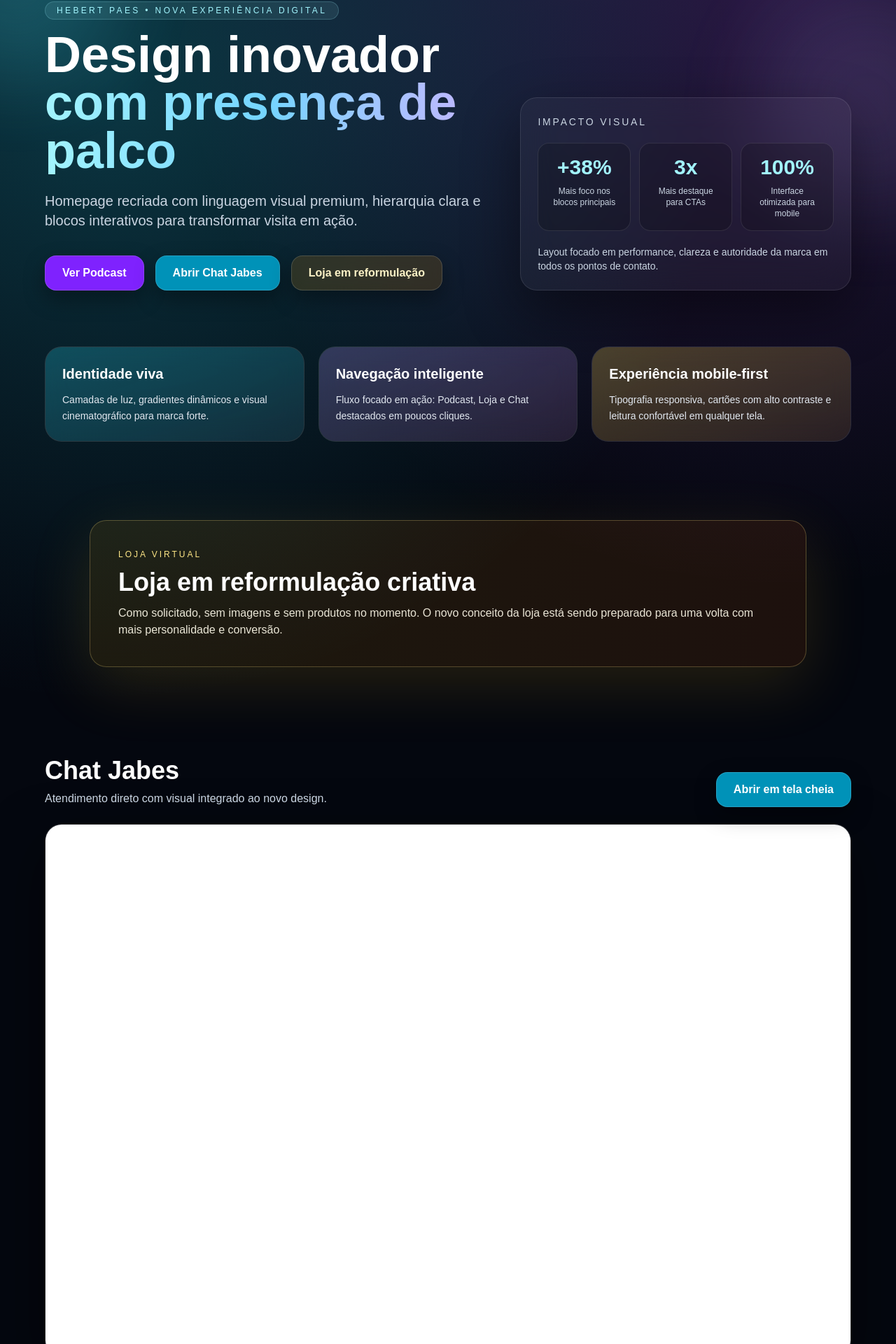
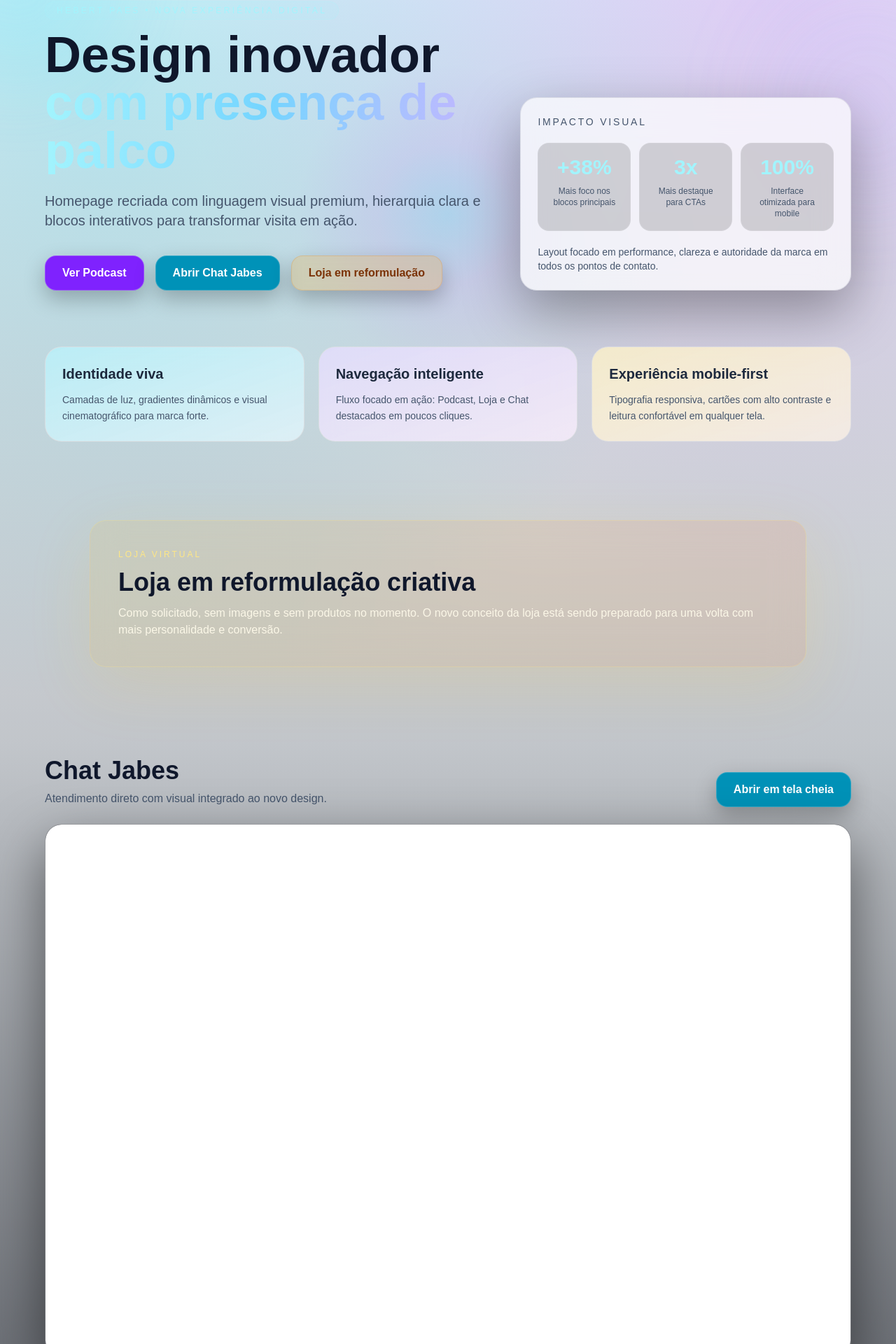
Before and after one commit to hebertpaes/hebertpaes-portfolio, a Next.js app: page / in a window 1280 px wide. Shown: the part 94-2014 px from the top of the page at 70% size. Built offline with nearby package versions, Linux system fonts and the light colour scheme.

Commit message:
feat: add bold glassmorphism theme and cursor microinteractions

```diff
--- a/app/page.tsx
+++ b/app/page.tsx
@@ -1,9 +1,9 @@
 "use client";
 
-import { useEffect } from "react";
+import { useEffect, useState } from "react";
 
 const ctaClass =
-  "inline-flex items-center justify-center rounded-2xl px-6 py-3 font-semibold transition-all duration-300 hover:-translate-y-0.5 shadow-[0_12px_30px_rgba(0,0,0,0.35)] border border-white/15 backdrop-blur-sm";
+  "inline-flex items-center justify-center rounded-2xl px-6 py-3 font-semibold transition-all duration-300 hover:-translate-y-0.5 shadow-[0_12px_30px_rgba(0,0,0,0.25)] border backdrop-blur-sm";
 
 const experiencePillars = [
   {
@@ -30,7 +30,15 @@ const metrics = [
 ];
 
 export default function Home() {
+  const [isLight, setIsLight] = useState(false);
+
   useEffect(() => {
+    const media = window.matchMedia("(prefers-color-scheme: light)");
+    const applyTheme = () => setIsLight(media.matches);
+
+    applyTheme();
+    media.addEventListener("change", applyTheme);
+
     const elements = document.querySelectorAll<HTMLElement>("[data-reveal]");
 
     const observer = new IntersectionObserver(
@@ -45,13 +53,46 @@ export default function Home() {
     );
 
     elements.forEach((el) => observer.observe(el));
-    return () => observer.disconnect();
+
+    const handleMouseMove = (event: MouseEvent) => {
+      document.documentElement.style.setProperty("--cursor-x", `${event.clientX}px`);
+      document.documentElement.style.setProperty("--cursor-y", `${event.clientY}px`);
+    };
+
+    window.addEventListener("mousemove", handleMouseMove);
+
+    return () => {
+      media.removeEventListener("change", applyTheme);
+      observer.disconnect();
+      window.removeEventListener("mousemove", handleMouseMove);
+    };
   }, []);
 
+  const themeClasses = isLight
+    ? {
+        main: "bg-slate-100 text-slate-900",
+        card: "border-slate-800/10 bg-white/70 text-slate-800",
+        softText: "text-slate-600",
+        email: "text-cyan-700 hover:text-cyan-600",
+        ctaPrimary: "bg-violet-600 hover:bg-violet-500 text-white border-white/20",
+        ctaChat: "bg-cyan-600 hover:bg-cyan-500 text-white border-white/20",
+        ctaShop: "bg-amber-500/20 hover:bg-amber-500/30 text-amber-900 border-amber-600/20",
+      }
+    : {
+        main: "bg-[#04070f] text-white",
+        card: "border-white/10 bg-white/[0.05] text-white",
+        softText: "text-slate-300",
+        email: "text-cyan-300 hover:text-cyan-200",
+        ctaPrimary: "bg-violet-600 hover:bg-violet-500 text-white border-white/15",
+        ctaChat: "bg-cyan-600 hover:bg-cyan-500 text-white border-white/15",
+        ctaShop: "bg-amber-500/15 hover:bg-amber-500/25 text-amber-100 border-amber-300/20",
+      };
+
   return (
-    <main className="relative min-h-screen overflow-hidden bg-[#04070f] text-white">
+    <main className={`relative min-h-screen overflow-hidden transition-colors duration-500 ${themeClasses.main}`}>
       <div className="pointer-events-none absolute inset-0 bg-[radial-gradient(circle_at_12%_8%,rgba(34,211,238,0.25),transparent_34%),radial-gradient(circle_at_88%_2%,rgba(168,85,247,0.24),transparent_32%),radial-gradient(circle_at_50%_100%,rgba(251,191,36,0.18),transparent_28%)]" />
-      <div className="pointer-events-none absolute inset-0 bg-[linear-gradient(to_bottom,transparent_0%,rgba(4,7,15,0.2)_45%,rgba(4,7,15,0.85)_100%)]" />
+      <div className="pointer-events-none absolute inset-0 bg-[linear-gradient(to_bottom,transparent_0%,rgba(4,7,15,0.2)_45%,rgba(4,7,15,0.78)_100%)]" />
+      <div className="pointer-events-none absolute inset-0 cursor-glow" />
 
       <div className="pointer-events-none absolute left-[-120px] top-[-80px] h-72 w-72 rounded-full bg-cyan-300/20 blur-3xl animate-pulse" />
       <div className="pointer-events-none absolute right-[-120px] top-20 h-80 w-80 rounded-full bg-violet-300/20 blur-3xl animate-pulse [animation-delay:600ms]" />
@@ -68,35 +109,35 @@ export default function Home() {
                 com presença de palco
               </span>
             </h1>
-            <p className="mt-6 max-w-2xl text-base text-slate-300 md:text-xl">
+            <p className={`mt-6 max-w-2xl text-base md:text-xl ${themeClasses.softText}`}>
               Homepage recriada com linguagem visual premium, hierarquia clara e blocos interativos para transformar
               visita em ação.
             </p>
 
             <div className="mt-9 flex flex-wrap gap-4">
-              <a href="/podcast" className={`${ctaClass} bg-violet-600 hover:bg-violet-500`}>
+              <a href="/podcast" className={`${ctaClass} ${themeClasses.ctaPrimary}`}>
                 Ver Podcast
               </a>
-              <a href="#chat" className={`${ctaClass} bg-cyan-600 hover:bg-cyan-500`}>
+              <a href="#chat" className={`${ctaClass} ${themeClasses.ctaChat}`}>
                 Abrir Chat Jabes
               </a>
-              <a href="#loja" className={`${ctaClass} bg-amber-500/15 text-amber-100 hover:bg-amber-500/25`}>
+              <a href="#loja" className={`${ctaClass} ${themeClasses.ctaShop}`}>
                 Loja em reformulação
               </a>
             </div>
           </div>
 
-          <div className="rounded-3xl border border-white/10 bg-white/[0.04] p-6 backdrop-blur-xl shadow-[0_30px_80px_rgba(0,0,0,0.45)]">
-            <p className="text-sm uppercase tracking-[0.2em] text-slate-300">Impacto visual</p>
+          <div className={`rounded-3xl border p-6 backdrop-blur-xl shadow-[0_30px_80px_rgba(0,0,0,0.35)] ${themeClasses.card}`}>
+            <p className={`text-sm uppercase tracking-[0.2em] ${themeClasses.softText}`}>Impacto visual</p>
             <div className="mt-5 grid grid-cols-3 gap-3">
               {metrics.map((item) => (
-                <div key={item.label} className="rounded-2xl border border-white/10 bg-black/20 p-4 text-center">
+                <div key={item.label} className="rounded-2xl border border-white/10 bg-black/15 p-4 text-center dark:bg-black/20">
                   <p className="text-2xl font-black text-cyan-200 md:text-3xl">{item.value}</p>
-                  <p className="mt-2 text-xs text-slate-300">{item.label}</p>
+                  <p className={`mt-2 text-xs ${themeClasses.softText}`}>{item.label}</p>
                 </div>
               ))}
             </div>
-            <p className="mt-5 text-sm text-slate-300">
+            <p className={`mt-5 text-sm ${themeClasses.softText}`}>
               Layout focado em performance, clareza e autoridade da marca em todos os pontos de contato.
             </p>
           </div>
@@ -108,18 +149,18 @@ export default function Home() {
           {experiencePillars.map((pillar) => (
             <article
               key={pillar.label}
-              className="group relative overflow-hidden rounded-3xl border border-white/10 bg-white/[0.05] p-6 backdrop-blur-lg transition-all duration-300 hover:-translate-y-1 hover:border-cyan-200/30"
+              className={`group relative overflow-hidden rounded-3xl border p-6 backdrop-blur-lg transition-all duration-300 hover:-translate-y-1 hover:border-cyan-200/30 ${themeClasses.card}`}
             >
               <div className={`absolute inset-0 -z-10 bg-gradient-to-br ${pillar.color} opacity-70`} />
-              <h2 className="text-xl font-bold text-white transition-colors group-hover:text-cyan-100">{pillar.label}</h2>
-              <p className="mt-3 text-sm leading-relaxed text-slate-200">{pillar.text}</p>
+              <h2 className="text-xl font-bold transition-colors group-hover:text-cyan-100">{pillar.label}</h2>
+              <p className={`mt-3 text-sm leading-relaxed ${themeClasses.softText}`}>{pillar.text}</p>
             </article>
           ))}
         </div>
       </section>
 
       <section data-reveal id="loja" className="reveal relative px-4 py-16">
-        <div className="mx-auto max-w-5xl rounded-3xl border border-amber-200/25 bg-gradient-to-r from-amber-400/10 to-orange-500/10 p-8 shadow-[0_25px_90px_rgba(251,191,36,0.14)] md:p-10">
+        <div className="mx-auto max-w-5xl rounded-3xl border border-amber-200/25 bg-gradient-to-r from-amber-400/10 to-orange-500/10 p-8 shadow-[0_25px_90px_rgba(251,191,36,0.14)] backdrop-blur-xl md:p-10">
           <p className="text-xs uppercase tracking-[0.25em] text-amber-200">Loja virtual</p>
           <h2 className="mt-3 text-3xl font-black md:text-4xl">Loja em reformulação criativa</h2>
           <p className="mt-3 text-amber-50/90">
@@ -134,24 +175,24 @@ export default function Home() {
           <div className="mb-6 flex flex-col gap-4 md:flex-row md:items-end md:justify-between">
             <div>
               <h2 className="text-4xl font-bold">Chat Jabes</h2>
-              <p className="mt-2 text-slate-300">Atendimento direto com visual integrado ao novo design.</p>
+              <p className={`mt-2 ${themeClasses.softText}`}>Atendimento direto com visual integrado ao novo design.</p>
             </div>
-            <a href="/openclaw/chat" className={`${ctaClass} bg-cyan-600 hover:bg-cyan-500`}>
+            <a href="/openclaw/chat" className={`${ctaClass} ${themeClasses.ctaChat}`}>
               Abrir em tela cheia
             </a>
           </div>
 
-          <div className="overflow-hidden rounded-3xl border border-white/15 bg-black/25 shadow-[0_30px_80px_rgba(0,0,0,0.5)]">
+          <div className="overflow-hidden rounded-3xl border border-white/15 bg-black/25 shadow-[0_30px_80px_rgba(0,0,0,0.5)] backdrop-blur-xl">
             <iframe src="/openclaw/chat" title="Chat Jabes" className="h-[760px] w-full bg-slate-950" loading="lazy" />
           </div>
         </div>
       </section>
 
       <section data-reveal id="contact" className="reveal relative px-4 py-16">
-        <div className="mx-auto max-w-4xl rounded-3xl border border-white/10 bg-white/[0.06] p-10 text-center backdrop-blur-lg">
+        <div className={`mx-auto max-w-4xl rounded-3xl border p-10 text-center backdrop-blur-lg ${themeClasses.card}`}>
           <h2 className="text-3xl font-bold">Contato & Parcerias</h2>
-          <p className="mb-6 mt-3 text-slate-300">Para shows, publis e projetos digitais, fale com a equipe.</p>
-          <a href="mailto:contato@hebertpaes.com" className="text-xl text-cyan-300 transition-colors hover:text-cyan-200">
+          <p className={`mb-6 mt-3 ${themeClasses.softText}`}>Para shows, publis e projetos digitais, fale com a equipe.</p>
+          <a href="mailto:contato@hebertpaes.com" className={`text-xl transition-colors ${themeClasses.email}`}>
             contato@hebertpaes.com
           </a>
         </div>
@@ -162,6 +203,21 @@ export default function Home() {
       </footer>
 
       <style jsx global>{`
+        :root {
+          --cursor-x: 50vw;
+          --cursor-y: 50vh;
+        }
+
+        .cursor-glow {
+          background: radial-gradient(
+            360px circle at var(--cursor-x) var(--cursor-y),
+            rgba(56, 189, 248, 0.18),
+            rgba(168, 85, 247, 0.08) 28%,
+            transparent 60%
+          );
+          transition: background 120ms linear;
+        }
+
         .reveal {
           opacity: 0;
           transform: translateY(22px);
```
